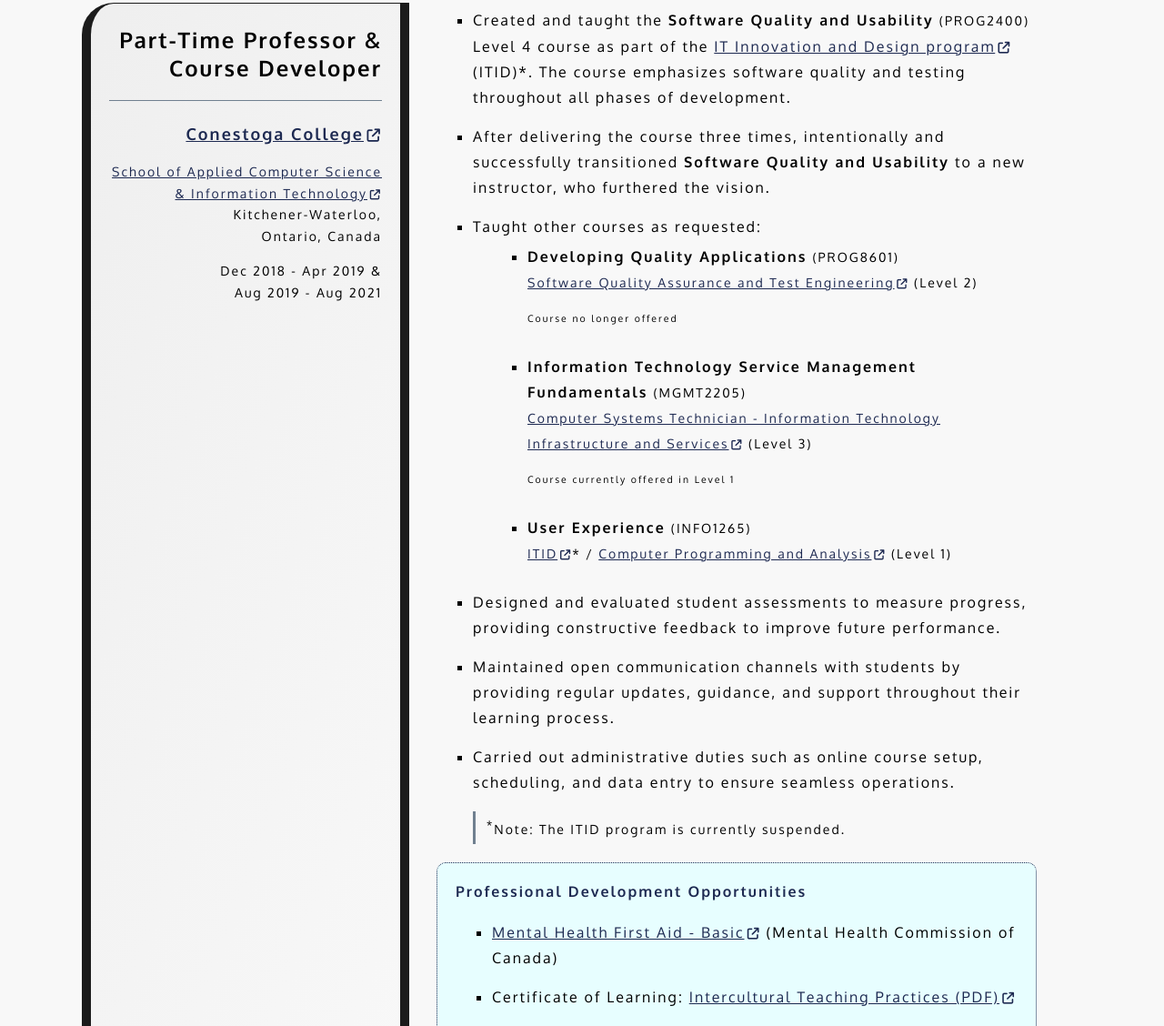
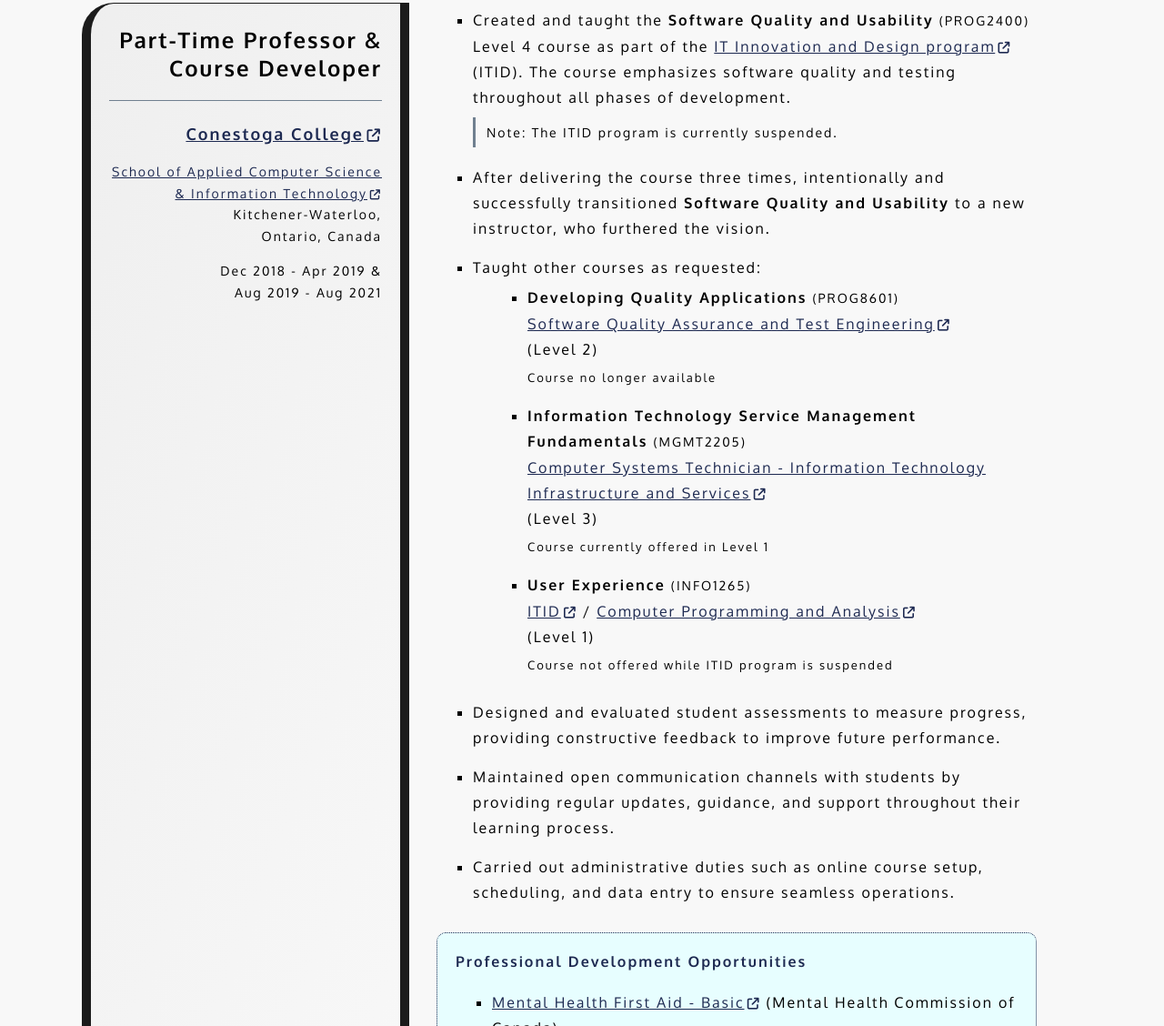
Before and after one commit to donnajharris/portfolio, a plain HTML site: page technical.html in a window 1280 px wide. Shown: the part 5920-7048 px from the top of the page at 91% size. Drawn offline with Linux system fonts and the light colour scheme; a web font is replaced by a local one.

Commit message:
a11y: fixed tiny text and note formatting/placement.

```diff
--- a/css/technical-styles.css
+++ b/css/technical-styles.css
@@ -156,9 +156,18 @@ header .contact li {
 }
 
 .work-details > ul > li > .course-id,
-.work-details > ul > li > ul > li > .course-id,
+.work-details > ul > li > ul > li > .course-id {
+  font-size: 14px;
+}
+
 .work-details > ul > li > ul > li > .program {
-  font-size: 14px;
+  font-size: 16px;
+}
+
+.work-details .program .note {
+  margin: 4px 0 0;
+  font-size: 13px;
+  line-height: 2;
 }
 
 .portfolio-item .portfolio-header .portfolio-item-type,
@@ -238,8 +247,8 @@ header .contact li {
   margin-left: 20px;
 }
 
-.work-item .work-details > .note {
-  margin: 8px 20px 20px 60px;
+.work-item .work-details > ul > li > .note {
+  margin: 8px 20px 4px 0;
   padding: 6px 12px;
   border-left: 3px solid #708090;
   font-size: 14px;
--- a/technical.html
+++ b/technical.html
@@ -599,9 +599,13 @@
                     target="_blank"
                     >IT Innovation and Design program</a
                   >
-                  (ITID)*. The course emphasizes software quality and testing
+                  (ITID). The course emphasizes software quality and testing
                   throughout all phases of development.
+                  <p class="note">
+                    Note: The ITID program is currently suspended.
+                  </p>
                 </li>
+
                 <li>
                   After delivering the course three times, intentionally and
                   successfully transitioned
@@ -619,9 +623,9 @@
                           href="https://www.conestogac.on.ca/fulltime/software-quality-assurance-and-test-engineering/courses"
                           target="_blank"
                           >Software Quality Assurance and Test Engineering</a
-                        >
+                        ><br />
                         (Level 2)
-                        <p class="note">Course no longer offered</p>
+                        <p class="note">Course no longer available</p>
                       </div>
                     </li>
                     <li>
@@ -636,7 +640,7 @@
                           target="_blank"
                           >Computer Systems Technician - Information Technology
                           Infrastructure and Services</a
-                        >
+                        ><br />
                         (Level 3)
                         <p class="note">Course currently offered in Level 1</p>
                       </div>
@@ -649,13 +653,17 @@
                           href="https://www.conestogac.on.ca/fulltime/it-innovation-and-design/courses?id=26646"
                           target="_blank"
                           >ITID</a
-                        >* /
+                        >
+                        /
                         <a
                           href="https://www.conestogac.on.ca/fulltime/computer-programming-and-analysis/courses?id=26628"
                           target="_blank"
                           >Computer Programming and Analysis</a
-                        >
+                        ><br />
                         (Level 1)
+                        <p class="note">
+                          Course not offered while ITID program is suspended
+                        </p>
                       </div>
                     </li>
                   </ul>
@@ -675,9 +683,6 @@
                   scheduling, and data entry to ensure seamless operations.
                 </li>
               </ul>
-              <p class="note">
-                <sup>*</sup>Note: The ITID program is currently suspended.
-              </p>
               <div class="achievements">
                 <p>
                   <span class="punch-up"
```
